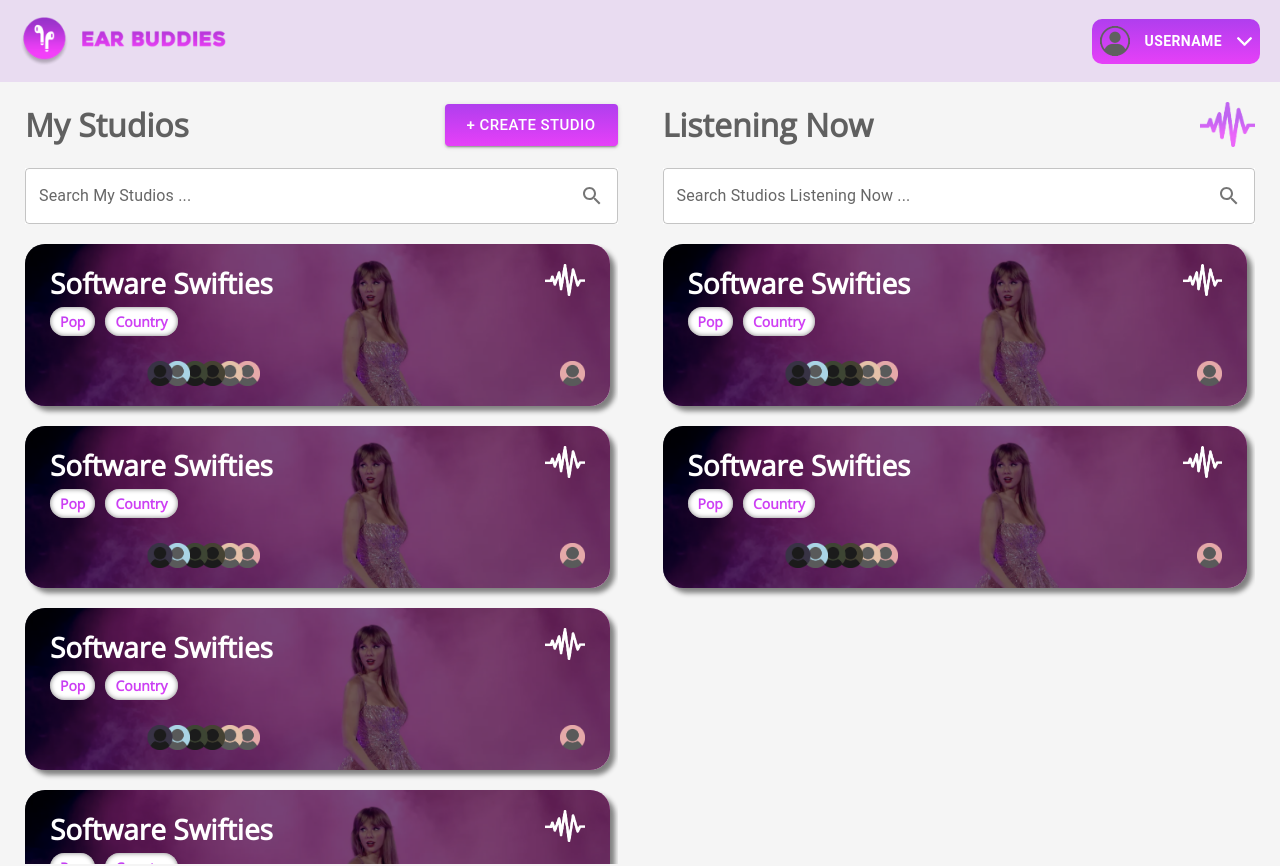
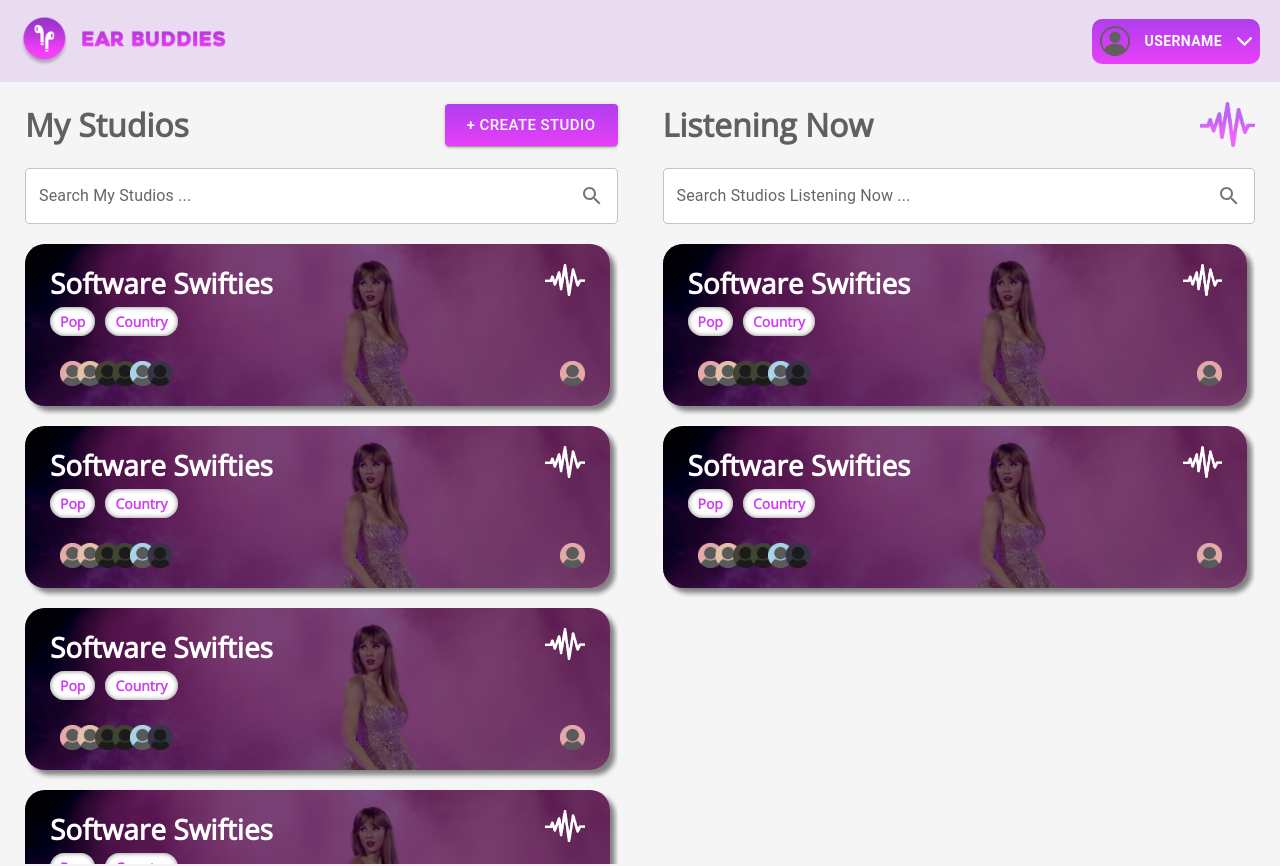
Before and after one commit to samanthamebius/EarBuddies, a React (Vite) app in the folder frontend/: page / in a window 1280 px wide. Built offline with nearby package versions, Linux system fonts and the light colour scheme; sample sign-in values are in the browser's storage.

Commit message:
Made listener icons work for both studio and home!!!

```diff
--- a/frontend/src/home/StudioCard.jsx
+++ b/frontend/src/home/StudioCard.jsx
@@ -32,7 +32,7 @@ export default function StudioCard() {
                         {genres.map((genre, i) => <GenreTag genre={genre}/>)}
                     </div>
                     <div className={styles.listeners}>
-                        <ListenerIcons isListening={isListening} profileImages={listenersImages} profileStatus={listenersActive}/>
+                        <ListenerIcons isListening={isListening} profileImages={listenersImages} profileStatus={listenersActive} isHomeCard={true}/>
                         <img className={styles.hostImage} src={hostImage}/>
                     </div>
                 </div>
--- a/frontend/src/shared/ListenerIcons.jsx
+++ b/frontend/src/shared/ListenerIcons.jsx
@@ -1,7 +1,13 @@
 import styles from "./ListenerIcons.module.css";
 
-const setListenerImageStyles = (i, isListening, profileStatus) => {
-	let baseStyle = { transform: `translate(${70 * i}%)` };
+const setListenerImageStyles = (i, isListening, profileStatus, isHomeCard) => {
+
+    let baseStyle = { transform: `translate(${70 * i}%)`, float: `right` };
+
+    if (isHomeCard) {
+        baseStyle = { transform: `translate(${-70 * i}%)`, float: `left` };
+    }
+
 	let greyStyle = { WebkitFilter: "brightness(30%)" };
 	let listenerStyles = {};
 	if (isListening) {
@@ -20,6 +26,7 @@ export default function StudioCard({
 	isListening,
 	profileImages,
 	profileStatus,
+    isHomeCard
 }) {
 	return (
 		<div className={styles.listenersImages}>
@@ -28,7 +35,7 @@ export default function StudioCard({
 						<img
 							className={styles.listenerImage}
 							src={listenerImage}
-							style={setListenerImageStyles(i, isListening, profileStatus)}
+							style={setListenerImageStyles(i, isListening, profileStatus, isHomeCard)}
 						/>
 				  ))
 				: null}
--- a/frontend/src/shared/ListenerIcons.module.css
+++ b/frontend/src/shared/ListenerIcons.module.css
@@ -8,6 +8,4 @@
 	position: relative;
 	-webkit-user-drag: none;
 	-webkit-user-select: none;
-	/* float: left; */
-	float: right;
 }
--- a/frontend/src/studio/Banner.jsx
+++ b/frontend/src/studio/Banner.jsx
@@ -73,6 +73,7 @@ export default function Banner() {
 					isListening={isListening}
 					profileImages={listenersImages}
 					profileStatus={listenersActive}
+          isHomeCard={false}
 				/>
 			</div>
 			<div className={styles.bannerDropdownKebab}>
```
